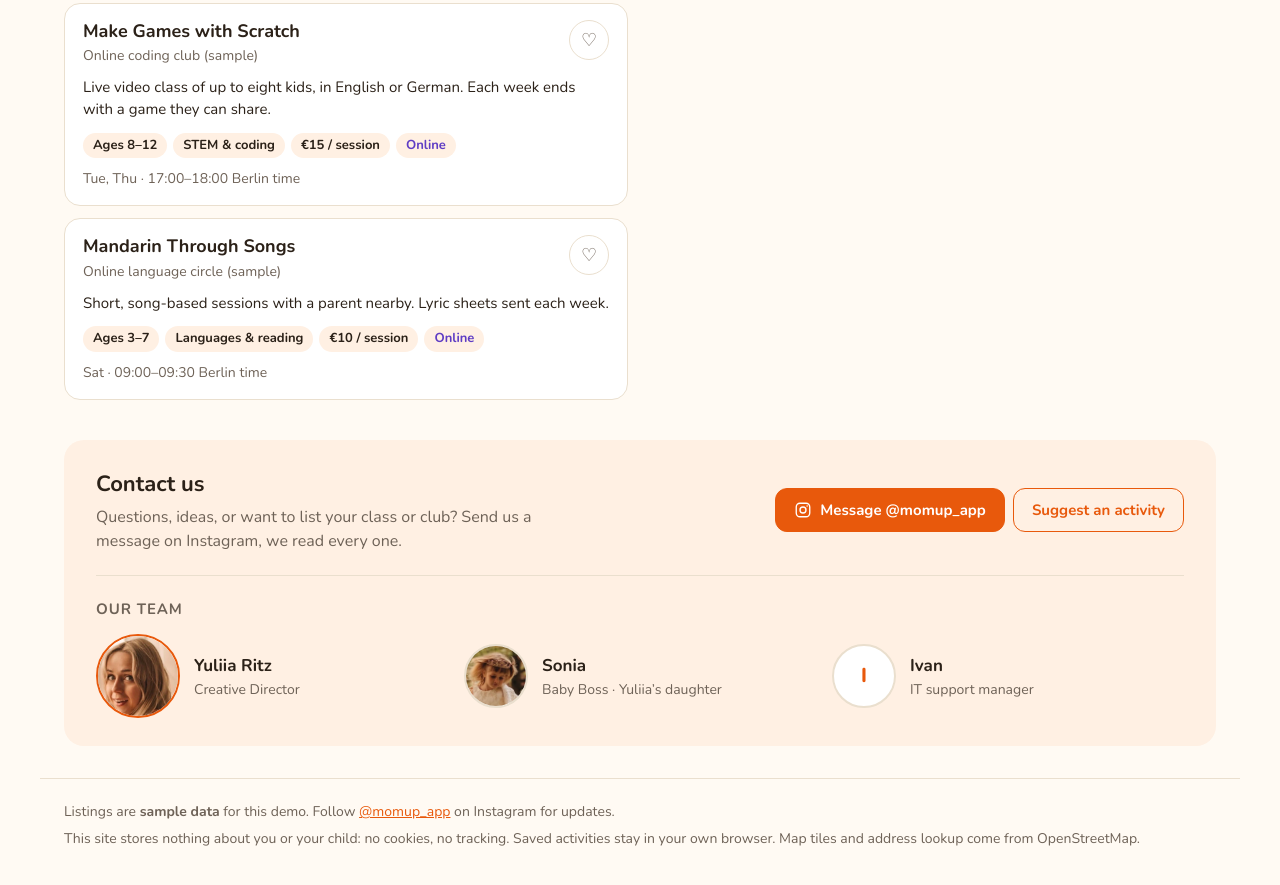
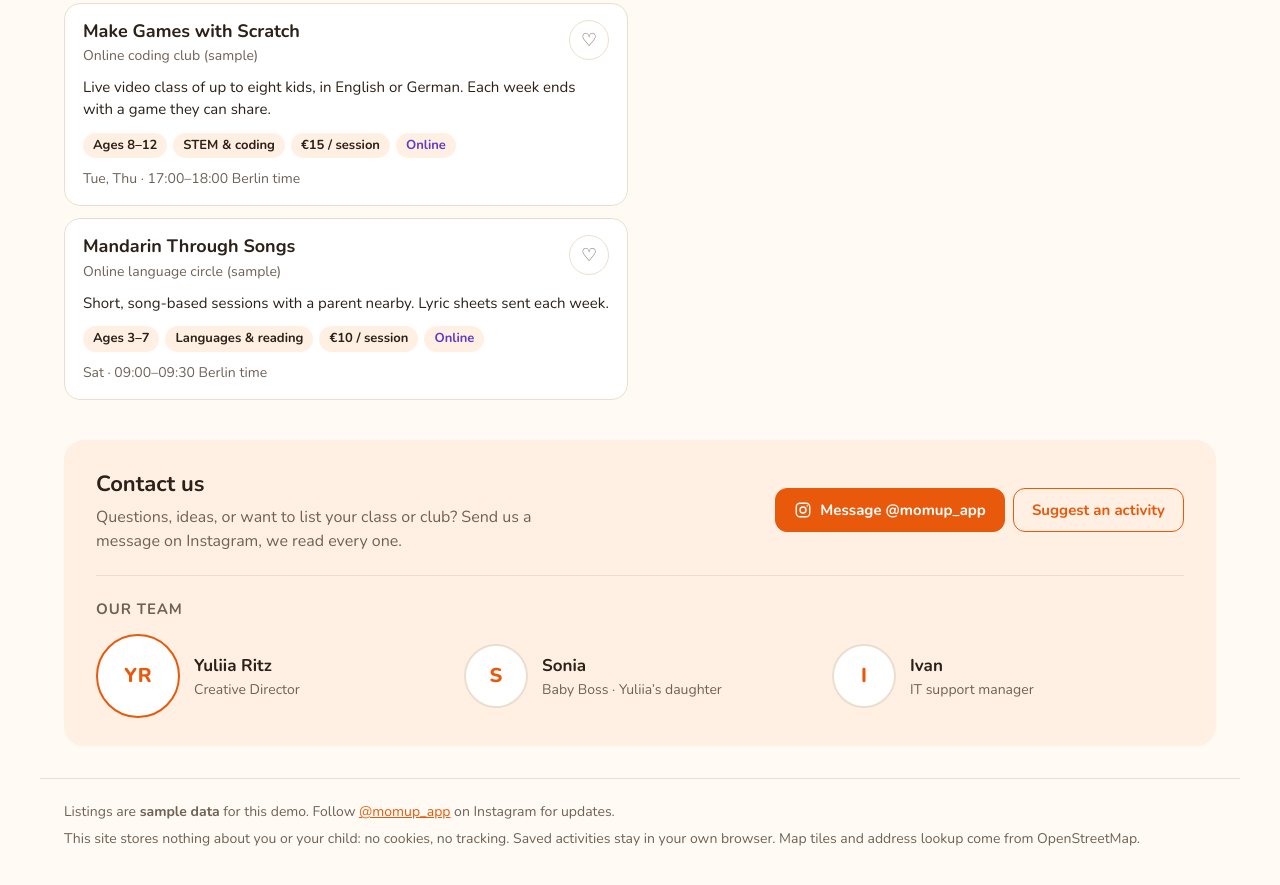
Before and after one commit to momup-app/momup-app.github.io, a plain HTML site: page index.html in a window 1280 px wide. Shown: the part 4083-4968 px from the top of the page. Drawn offline with nearby package versions, Linux system fonts and the light colour scheme.

Commit message:
Revert "Add team photos for Yuliia and Sonia"
This reverts commit ce68c03ae61a34a26092215a36b0b4263ba30b23.

```diff
--- a/index.html
+++ b/index.html
@@ -135,12 +135,12 @@
       <h3 data-i18n="teamTitle">Our team</h3>
       <ul>
         <li class="person lead">
-          <span class="photo" data-initials="YR"><img src="images/team/yuliia.jpg" alt="" width="84" height="84" loading="lazy"></span>
+          <span class="photo" data-initials="YR"><!-- photo: images/team/yuliia.jpg --></span>
           <b>Yuliia Ritz</b>
           <span data-i18n="role_yuliia">Creative Director</span>
         </li>
         <li class="person">
-          <span class="photo" data-initials="S"><img src="images/team/sonia.jpg" alt="" width="64" height="64" loading="lazy"></span>
+          <span class="photo" data-initials="S" aria-hidden="true"></span>
           <b>Sonia</b>
           <span data-i18n="role_sonia">Baby Boss · Yuliia’s daughter</span>
         </li>
```
Also changed, not shown: images/team/sonia.jpg (deleted), images/team/yuliia.jpg (deleted).
